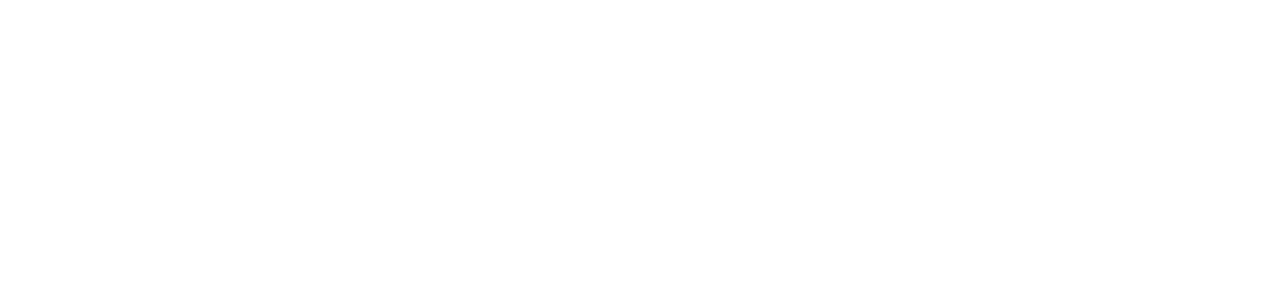
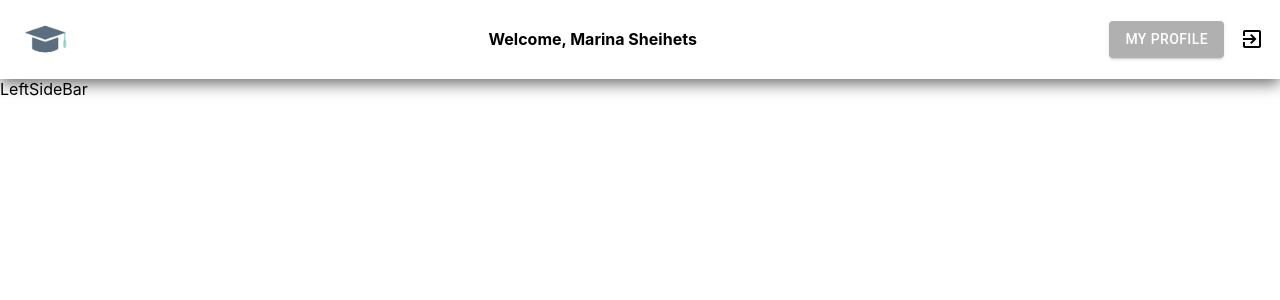
Before and after one commit to marina-sheigets/campus-client, a React (Create React App) app: page /new/article in a window 1280 px wide. Before the commit this address had no page. Shown: the top 300 px of the page. Built offline with nearby package versions, Linux system fonts and the light colour scheme.

Commit message:
feat: add header

```diff
--- a/src/App.tsx
+++ b/src/App.tsx
@@ -1,6 +1,7 @@
 import React from 'react';
 import { Route, Routes } from 'react-router';
 import { BrowserRouter } from 'react-router-dom';
+import CreateNewArticle from './pages/Admin/CreateNewArticle/CreateNewArticle';
 import Login from './pages/Login/Login';
 
 function App() {
@@ -8,6 +9,7 @@
 		<BrowserRouter>
 			<Routes>
 				<Route path='/login' element={<Login />} />
+				<Route path='/new/article' element={<CreateNewArticle />} />
 			</Routes>
 		</BrowserRouter>
 	);
--- /dev/null
+++ b/src/components/__molecules__/Header/Header.tsx
@@ -0,0 +1,54 @@
+import React from 'react';
+import styled from 'styled-components';
+import logo from '../../../assets/5920.jpg';
+import { Button } from '@mui/material';
+import iconBack from '../../../assets/exit-to-app.png';
+import theme from '../../../constants/globalStyles';
+function Header() {
+	return (
+		<Wrapper>
+			<Logo src={logo} />
+			<h4>Welcome, Marina Sheihets</h4>
+
+			<Tools>
+				<ToolsItems>
+					<MyProfileButton variant='contained'>My Profile</MyProfileButton>
+					<IconButton src={iconBack} />
+				</ToolsItems>
+			</Tools>
+		</Wrapper>
+	);
+}
+
+const MyProfileButton = styled(Button)`
+	background: ${theme.background.black.middle} !important;
+	opacity: 0.5;
+	cursor: pointer;
+`;
+
+const IconButton = styled('img')``;
+const Tools = styled('div')`
+	display: flex;
+	justify-content: space-between;
+	align-items: center;
+`;
+const ToolsItems = styled('div')`
+	display: flex;
+	gap: 1rem;
+	justify-content: space-between;
+	align-items: center;
+`;
+const Logo = styled('img')`
+	width: 60px;
+	cursor: pointer;
+`;
+const Wrapper = styled('div')`
+	padding: 0.5rem 1rem;
+	display: flex;
+	justify-content: space-between;
+	align-items: center;
+	-webkit-box-shadow: 0px 5px 14px 0px rgba(51, 50, 51, 0.69);
+	-moz-box-shadow: 0px 5px 14px 0px rgba(51, 50, 51, 0.69);
+	box-shadow: 0px 5px 14px 0px rgba(51, 50, 51, 0.69);
+`;
+export default Header;
--- /dev/null
+++ b/src/components/__molecules__/LeftSideBar/LeftSideBar.tsx
@@ -0,0 +1,7 @@
+import React from 'react';
+
+function LeftSideBar() {
+	return <div>LeftSideBar</div>;
+}
+
+export default LeftSideBar;
--- /dev/null
+++ b/src/pages/Admin/CreateNewArticle/CreateNewArticle.tsx
@@ -0,0 +1,28 @@
+import React from 'react';
+import styled from 'styled-components';
+import Header from '../../../components/__molecules__/Header/Header';
+import LeftSideBar from '../../../components/__molecules__/LeftSideBar/LeftSideBar';
+
+function CreateNewArticle() {
+	return (
+		<Wrapper>
+			<Header />
+			<Main>
+				<LeftSideBar />
+				<Content></Content>
+			</Main>
+		</Wrapper>
+	);
+}
+const Wrapper = styled('div')`
+	width: 100vw;
+	height: 100vh;
+`;
+
+const Content = styled('div')``;
+
+const Main = styled('main')`
+	display: flex;
+`;
+
+export default CreateNewArticle;
```
Also changed, not shown: src/assets/exit-to-app.png (renamed from src/assets/exit-to-app (1).png).
